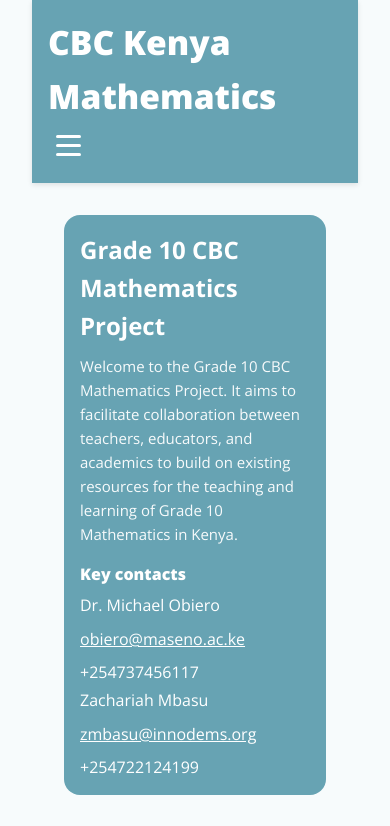
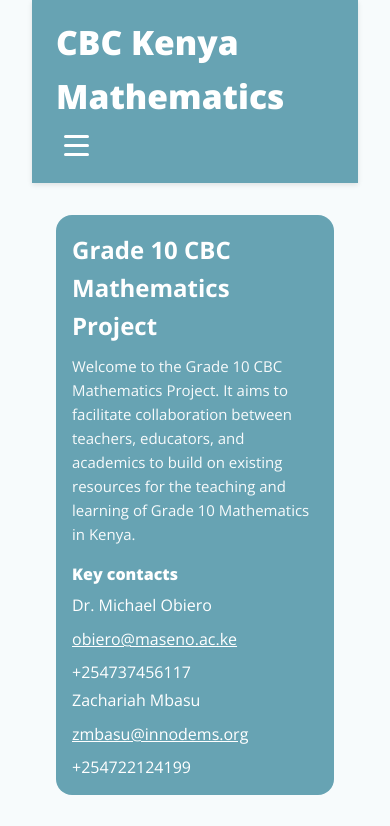
Before and after one commit to IDEMSInternational/cbckenyamathematics, a plain HTML site: page index.html in a window 390 px wide. Shown: the top 826 px of the page. Drawn offline with nearby package versions, Linux system fonts and the light colour scheme.

Commit message:
Adjust layout and menu styling

```diff
--- a/index.html
+++ b/index.html
@@ -32,7 +32,7 @@
                             <li><a href="index.html?page=resources-textbooks">Textbooks</a></li>
                             <li><a href="index.html?page=resources-training">Training Courses</a></li>
                             <li class="has-submenu">
-                                <a href="#" data-menu-toggle>Lesson Plan Courses</a>
+                                <a href="#" data-menu-toggle>Lesson Plans, Guides and Courses</a>
                                 <ul class="submenu">
                                     <li><a href="index.html?page=resources-lesson-plans-numbers">Numbers and Algebra</a></li>
                                     <li><a href="index.html?page=resources-lesson-plans-measurements">Measurements and Geometry</a></li>
--- a/website-content/css/navigation.css
+++ b/website-content/css/navigation.css
@@ -12,9 +12,9 @@ header {
 }
 
 .header-content {
-    max-width: 1200px;
+    max-width: 1400px;
     margin: 0 auto;
-    padding: 1rem;
+    padding: 1rem clamp(1.5rem, 3vw, 3rem);
     display: flex;
     justify-content: space-between;
     align-items: center;
@@ -122,14 +122,19 @@ nav ul ul.submenu-left {
 
 nav li.has-submenu > a::after {
     content: "▾";
-    font-size: 0.7rem;
-    margin-left: 6px;
+    font-size: 0.95rem;
+    margin-left: 8px;
+    font-weight: 700;
+    opacity: 0.9;
 }
 
 nav ul ul li.has-submenu > a::after {
-    content: "▸";
-    float: right;
-    margin-left: 0;
+    content: "▾";
+    display: inline-block;
+    margin-left: 8px;
+    font-size: 0.95rem;
+    font-weight: 700;
+    opacity: 0.9;
 }
 
 /* ===========================
@@ -209,6 +214,9 @@ nav ul ul li.has-submenu > a::after {
     nav ul ul li.has-submenu > a::after {
         content: "▾";
         float: none;
+        font-size: 0.95rem;
+        font-weight: 700;
+        opacity: 0.9;
     }
 
     /* Hamburger Animation */
--- a/website-content/css/styles.css
+++ b/website-content/css/styles.css
@@ -61,9 +61,9 @@ a:hover {
 }
 
 main {
-    max-width: 1200px;
+    max-width: 1400px;
     margin: 2rem auto;
-    padding: 0 2rem;
+    padding: 0 clamp(1.5rem, 3vw, 3rem);
 }
 
 /* ===========================
--- a/website-content/pages/home.html
+++ b/website-content/pages/home.html
@@ -33,7 +33,7 @@
             <a href="index.html?page=resources-training" class="btn btn-primary">See resources</a>
         </div>
         <div class="card resource-type-card">
-            <h3>Lesson plan courses</h3>
+            <h3>Lesson plans, guides and courses</h3>
             <p>Full lesson plans and step-by-step guides for each topic in the curriculum, and corresponding certified courses to help improve the resources collaboratively and help the team understand the different needs in the various contexts in Kenya.</p>
             <a href="index.html?page=resources-lesson-plans-numbers" class="btn btn-primary">See resources</a>
         </div>
```
